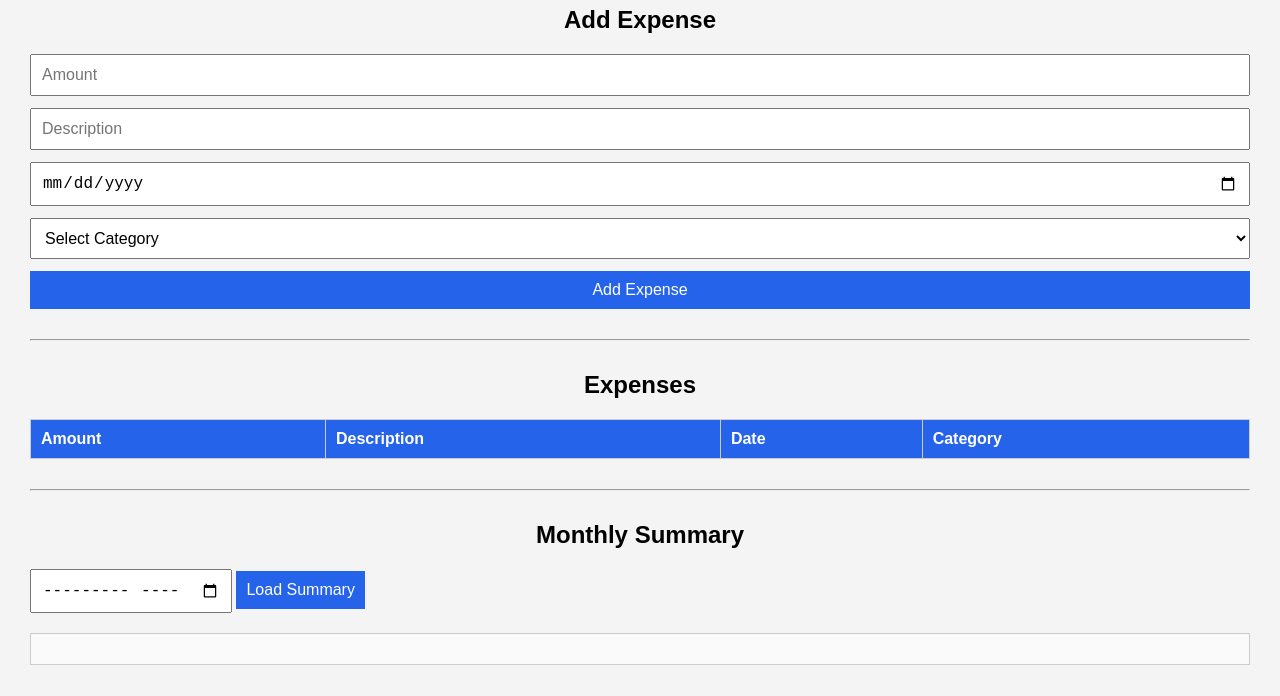
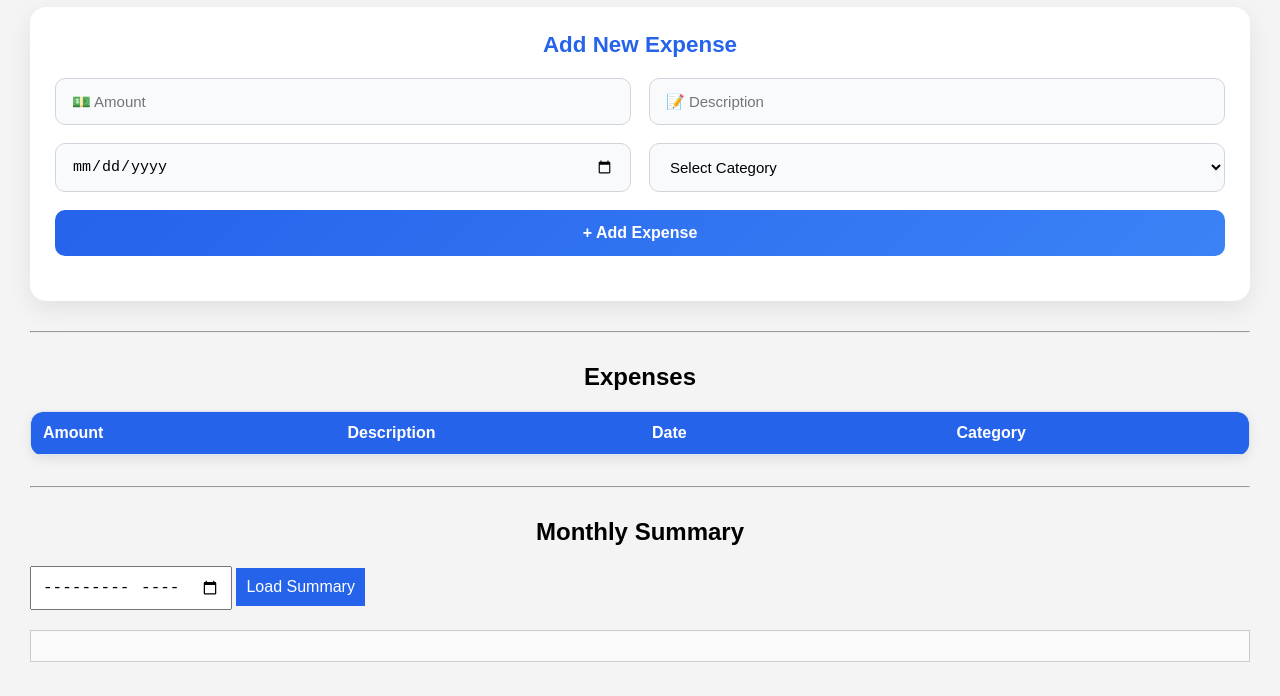
Before and after one commit to Danushiya/expense_tracker, a plain HTML site: page app/static/index.html in a window 1280 px wide. Shown: the part 104-800 px from the top of the page. Drawn offline with Linux system fonts and the light colour scheme; no server answers.

Commit message:
Added some styles for UI

```diff
--- a/app/static/index.html
+++ b/app/static/index.html
@@ -12,23 +12,25 @@
 
     <div class="table-container">
 
-        <h1>Expense Tracker</h1>
+        <h1>💰 Expense Tracker</h1>
 
-        <h2>Add Expense</h2>
+        <div class="form-card">
+
+            <h2>Add New Expense</h2>
 
             <form id="expense-form">
 
                 <input
                     type="number"
                     id="amount"
-                placeholder="Amount"
+                    placeholder="💵 Amount"
                     required
                 >
 
                 <input
                     type="text"
                     id="description"
-                placeholder="Description"
+                    placeholder="📝 Description"
                     required
                 >
 
@@ -48,10 +50,12 @@
                 </select>
 
                 <button type="submit">
-                Add Expense
+                    + Add Expense
                 </button>
 
             </form>
+
+        </div>
 
         <hr>
 
--- a/app/static/style.css
+++ b/app/static/style.css
@@ -24,6 +24,123 @@ form {
     margin-bottom: 20px;
 }
 
+.form-card {
+
+    background: white;
+
+    padding: 25px;
+
+    margin-bottom: 30px;
+
+    border-radius: 16px;
+
+    box-shadow: 0 8px 24px rgba(0, 0, 0, 0.08);
+
+}
+
+.form-card h2 {
+
+    margin-top: 0;
+
+    margin-bottom: 20px;
+
+    color: #2563eb;
+
+    font-size: 1.4rem;
+
+}
+
+#expense-form {
+
+    display: grid;
+
+    grid-template-columns: repeat(2, 1fr);
+
+    gap: 18px;
+
+}
+
+#expense-form input,
+#expense-form select {
+
+    width: 100%;
+
+    padding: 14px 16px;
+
+    font-size: 15px;
+
+    border: 1px solid #d1d5db;
+
+    border-radius: 10px;
+
+    background: #f8fafc;
+
+    transition: all 0.25s ease;
+
+    box-sizing: border-box;
+
+}
+
+#expense-form input:focus,
+#expense-form select:focus {
+
+    outline: none;
+
+    border-color: #2563eb;
+
+    background: white;
+
+    box-shadow: 0 0 0 4px rgba(37, 99, 235, 0.15);
+
+}
+
+#expense-form button {
+
+    grid-column: 1 / -1;
+
+    padding: 14px;
+
+    border: none;
+
+    border-radius: 10px;
+
+    background: linear-gradient(135deg, #2563eb, #3b82f6);
+
+    color: white;
+
+    font-size: 16px;
+
+    font-weight: 600;
+
+    cursor: pointer;
+
+    transition: 0.3s;
+
+}
+
+#expense-form button:hover {
+
+    transform: translateY(-2px);
+
+    box-shadow: 0 8px 18px rgba(37, 99, 235, 0.25);
+
+}
+
+#expense-form button:active {
+
+    transform: scale(0.98);
+
+}
+
+@media (max-width: 768px) {
+
+    #expense-form {
+
+        grid-template-columns: 1fr;
+
+    }
+
+}
 input,
 select,
 button {
@@ -44,20 +161,74 @@ button:hover {
 
 table {
     width: 100%;
-    border-collapse: collapse;
+    border-collapse: separate;
+    border-spacing: 0;
     margin-top: 15px;
+    border: 1px solid #dbe3ec;
+    border-radius: 12px;
+    overflow: hidden;
+    box-shadow: 0 4px 12px rgba(0, 0, 0, 0.08);
+}
+
+thead,
+tbody tr {
+    display: table;
+    width: 100%;
+    table-layout: fixed;
+}
+
+tbody {
+    display: block;
+    max-height: 320px;
+    overflow-y: auto;
+    overflow-x: hidden;
 }
 
 th,
 td {
-    border: 1px solid #ccc;
-    padding: 10px;
+    padding: 12px;
+    border-bottom: 1px solid #e5e7eb;
     text-align: left;
 }
 
 th {
-    background-color: #2563eb;
+    background: #2563eb;
     color: white;
+    position: sticky;
+    top: 0;
+    z-index: 2;
+}
+
+/* Rounded header corners */
+th:first-child {
+    border-top-left-radius: 12px;
+}
+
+th:last-child {
+    border-top-right-radius: 12px;
+}
+
+/* Hover effect */
+tbody tr:hover {
+    background: #f8fbff;
+}
+
+/* Scrollbar */
+tbody::-webkit-scrollbar {
+    width: 8px;
+}
+
+tbody::-webkit-scrollbar-track {
+    background: #f1f5f9;
+}
+
+tbody::-webkit-scrollbar-thumb {
+    background: #94a3b8;
+    border-radius: 10px;
+}
+
+tbody::-webkit-scrollbar-thumb:hover {
+    background: #64748b;
 }
 
 #summary {
```
Also changed, not shown: 4 other files. Lines whose indentation alone changed are shown as unchanged.
